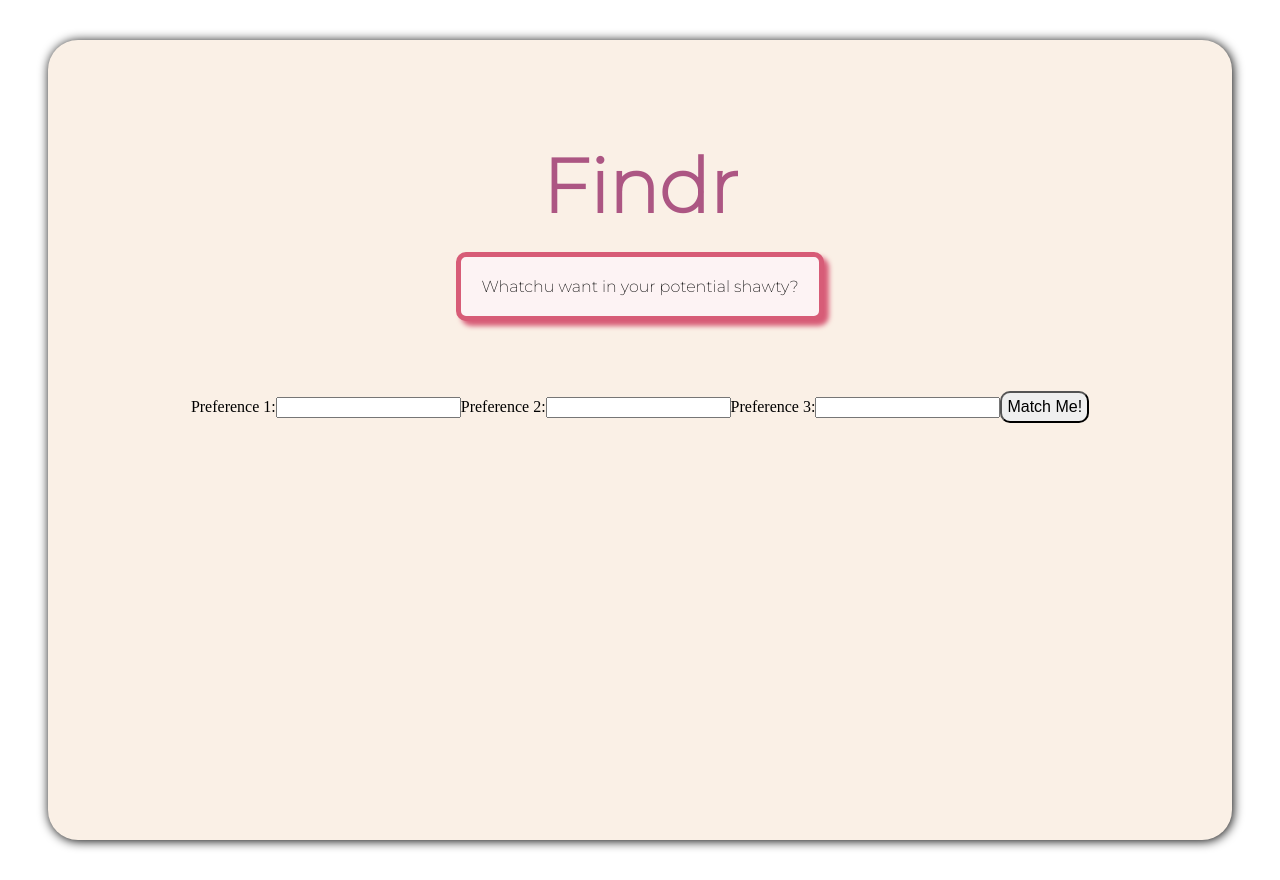
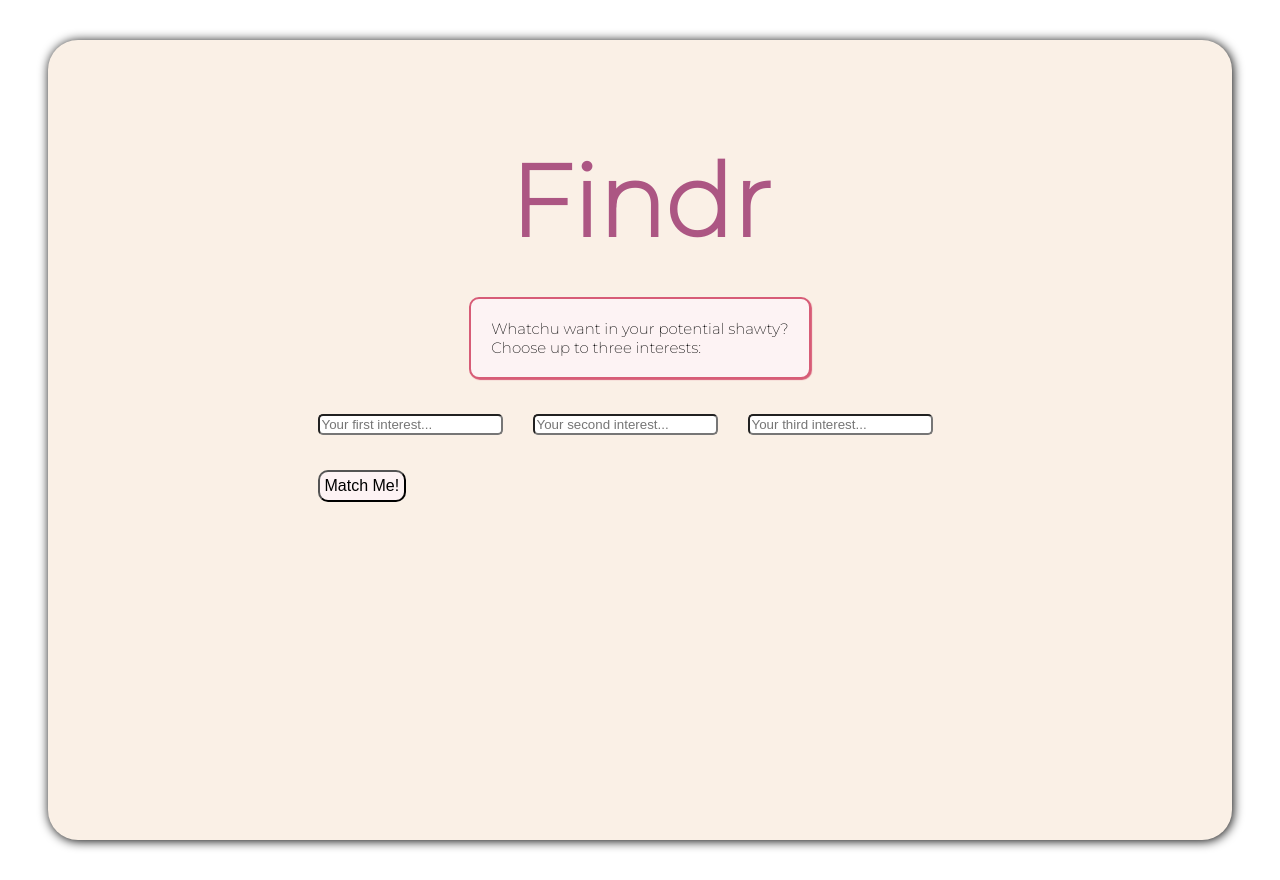
Before and after one commit to snek-dangernoodle/DatingApp, a React app: page / in a window 1280 px wide. Built offline with nearby package versions, Linux system fonts and the light colour scheme; a web font is replaced by a local one.

Commit message:
worked on css

```diff
--- a/src/preference.jsx
+++ b/src/preference.jsx
@@ -4,27 +4,44 @@ const PrefPage = () => {
   return (
     <div className="pref-container">
       <div className="title">Findr</div>
-      <div className="quote"> Whatchu want in your potential shawty?</div>
+      <div className="quote">
+        <div>Whatchu want in your potential shawty? </div>
+        Choose up to three interests:
+      </div>
       <form
         className="submit-form"
         action="http://localhost:3000/search"
         method="GET"
       >
         <label for="preference1">
-          Preference 1:
-          <input name="preference1" class="prefbox" id="pref-box-1" />
+          <input
+            name="preference1"
+            class="prefbox"
+            placeholder="Your first interest..."
+            id="pref-box-1"
+          />
         </label>
         <label for="preference2">
-          Preference 2:
-          <input name="preference2" class="prefbox" id="pref-box-2" />
+          <input
+            name="preference2"
+            class="prefbox"
+            placeholder="Your second interest..."
+            id="pref-box-2"
+          />
         </label>
         <label for="preference3">
-          Preference 3:
-          <input name="preference3" class="prefbox" id="pref-box-3" />
+          <input
+            name="preference3"
+            class="prefbox"
+            placeholder="Your third interest..."
+            id="pref-box-3"
+          />
         </label>
-        <button className="primary" type="submit">
-          Match Me!
-        </button>
+        <div style={{ whiteSpace: "pre" }}>
+          <button className="primary" type="submit">
+            Match Me!
+          </button>
+        </div>
       </form>
     </div>
   );
--- a/src/styles.scss
+++ b/src/styles.scss
@@ -18,8 +18,8 @@
   margin-top: 100px;
   color: #ac5683;
   // border-color: red;
-  font-size: 75px;
-  margin-bottom: 20px;
+  font-size: 100px;
+  margin-bottom: 35px;
   font-family: "Montserrat", sans-serif;
   font-weight: 800;
 }
@@ -27,19 +27,24 @@
 .quote {
   background-color: #fdf3f4;
   border-width: 15px;
-  border: 5px solid #d75c77;
+  border: 2px solid #d75c77;
   font-family: "Montserrat", sans-serif;
   padding: 20px;
-  box-shadow: 5px 5px 5px #d75c77;
+  font-size: 15px;
+  box-shadow: 1px 1px 1px #d75c77;
   border-radius: 10px;
   margin-bottom: 35px;
 }
 
 .prefbox {
+  border-radius: 5px;
+  margin-right: 30px;
   color: #d3d3d3;
 }
 
 button {
+  align-items: center;
+  background-color: #fdf3f4;
   margin-top: 35px;
   border-radius: 10px;
   font-size: 16px;
```
